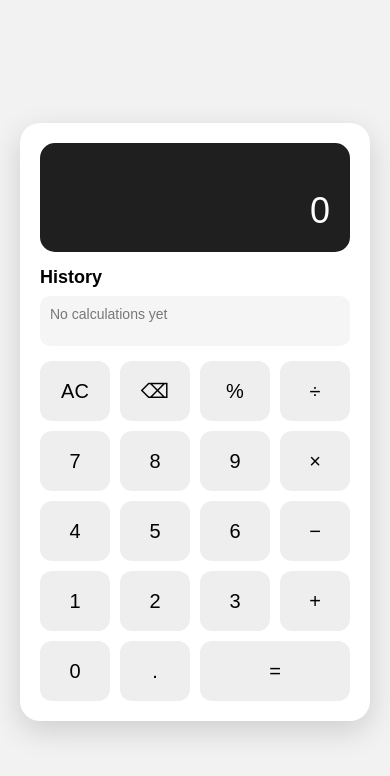
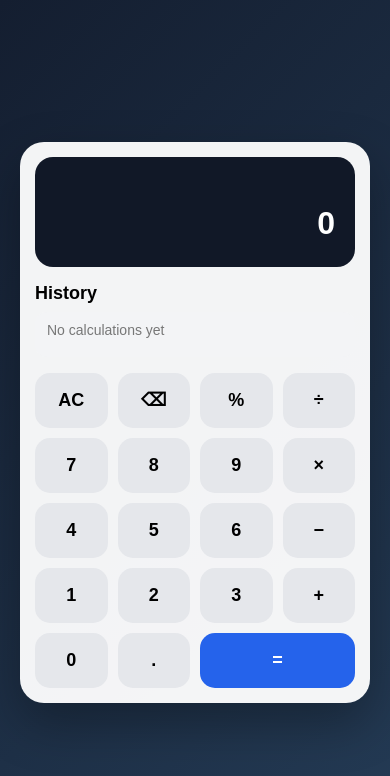
Before and after one commit to pruthvix-bit/Calculator, a plain HTML site: page index.html in a window 390 px wide. Drawn offline with Linux system fonts and the light colour scheme.

Commit message:
Commit 3: Final UI and Functionality Polish

```diff
--- a/script.js
+++ b/script.js
@@ -130,3 +130,33 @@ function addHistory(calculation) {
 
     historyList.prepend(item);
 }
+document.addEventListener("keydown", (event) => {
+    const key = event.key;
+
+    if (!isNaN(key) || key === ".") {
+        enterNumber(key);
+    }
+
+    else if (["+", "-", "*", "/"].includes(key)) {
+        const operators = {
+            "+": "+",
+            "-": "−",
+            "*": "×",
+            "/": "÷"
+        };
+
+        chooseOperator(operators[key]);
+    }
+
+    else if (key === "Enter" || key === "=") {
+        calculate();
+    }
+
+    else if (key === "Backspace") {
+        deleteNumber();
+    }
+
+    else if (key === "Escape") {
+        clearCalculator();
+    }
+});
--- a/style.css
+++ b/style.css
@@ -9,40 +9,47 @@ body {
     display: flex;
     justify-content: center;
     align-items: center;
-    background: #f2f2f2;
+    padding: 20px;
     font-family: Arial, sans-serif;
+    background: linear-gradient(135deg, #141e30, #243b55);
 }
 
 .calculator {
-    width: 350px;
-    background: white;
+    width: 100%;
+    max-width: 380px;
     padding: 20px;
-    border-radius: 20px;
-    box-shadow: 0 10px 30px rgba(0, 0, 0, 0.15);
+    background: rgba(255, 255, 255, 0.95);
+    border-radius: 24px;
+    box-shadow: 0 20px 50px rgba(0, 0, 0, 0.3);
 }
 
 .display {
-    background: #1f1f1f;
+    background: #111827;
     color: white;
     padding: 20px;
-    border-radius: 15px;
+    min-height: 110px;
+    border-radius: 18px;
     text-align: right;
-    margin-bottom: 15px;
+    display: flex;
+    flex-direction: column;
+    justify-content: center;
+    overflow: hidden;
 }
 
 #previous {
+    min-height: 24px;
+    color: #9ca3af;
     font-size: 16px;
-    color: #aaa;
-    min-height: 22px;
 }
 
 #current {
-    font-size: 36px;
-    margin-top: 5px;
+    font-size: 40px;
+    font-weight: bold;
+    word-break: break-all;
 }
 
 .history {
-    margin-bottom: 15px;
+    margin: 16px 0;
 }
 
 .history h2 {
@@ -51,17 +58,22 @@ body {
 }
 
 #historyList {
-    background: #f5f5f5;
-    padding: 10px;
-    border-radius: 10px;
-    min-height: 50px;
+    min-height: 45px;
     max-height: 100px;
     overflow-y: auto;
+    padding: 10px 12px;
+    background: #f3f4f6;
+    border-radius: 12px;
+    font-size: 14px;
+}
+
+#historyList div {
+    padding: 5px 0;
+    border-bottom: 1px solid #ddd;
 }
 
 #historyList p {
     color: #777;
-    font-size: 14px;
 }
 
 .buttons {
@@ -73,16 +85,44 @@ body {
 button {
     height: 60px;
     border: none;
-    border-radius: 12px;
+    border-radius: 15px;
+    background: #e5e7eb;
     font-size: 20px;
+    font-weight: bold;
     cursor: pointer;
-    background: #eeeeee;
+    transition: 0.15s ease;
 }
 
 button:hover {
-    background: #dddddd;
+    transform: translateY(-2px);
+    background: #d1d5db;
+}
+
+button:active {
+    transform: scale(0.95);
 }
 
 .equals {
     grid-column: span 2;
+    background: #2563eb;
+    color: white;
 }
+
+.equals:hover {
+    background: #1d4ed8;
+}
+
+@media (max-width: 420px) {
+    .calculator {
+        padding: 15px;
+    }
+
+    button {
+        height: 55px;
+        font-size: 18px;
+    }
+
+    #current {
+        font-size: 32px;
+    }
+}
```
